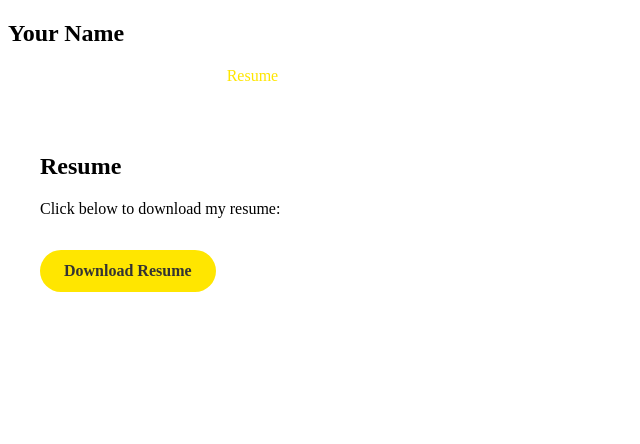
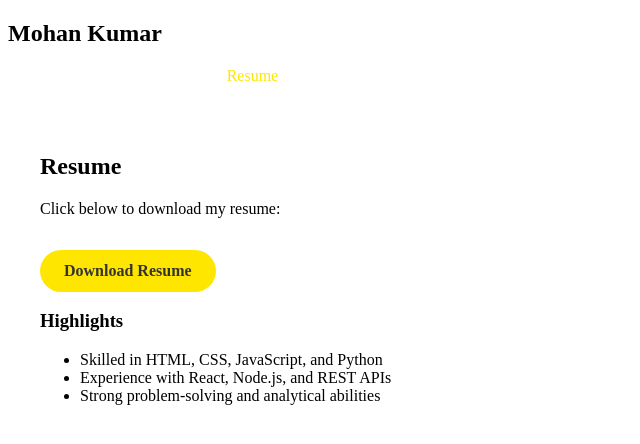
Before and after one commit to Mohankumar2001/Mohankumar2001.github.io, a plain HTML site: page resume.html in a window 1280 px wide. Shown: the whole page, without its empty margins (0-640 px from the left). Drawn offline with Linux system fonts and the light colour scheme.

Commit message:
Update resume.html

```diff
--- a/resume.html
+++ b/resume.html
@@ -10,7 +10,7 @@
 <body>
 <header>
 <nav>
-<h1 class="logo">Your Name</h1>
+<h1 class="logo">Mohan Kumar</h1>
 <ul class="nav-links">
 <li><a href="index.html">Home</a></li>
 <li><a href="about.html">About</a></li>
@@ -24,6 +24,12 @@
 <h2>Resume</h2>
 <p>Click below to download my resume:</p>
 <a href="assets/resume.pdf" class="btn" download>Download Resume</a>
+<h3>Highlights</h3>
+<ul>
+<li>Skilled in HTML, CSS, JavaScript, and Python</li>
+<li>Experience with React, Node.js, and REST APIs</li>
+<li>Strong problem-solving and analytical abilities</li>
+</ul>
 </main>
 </body>
 </html>
```
